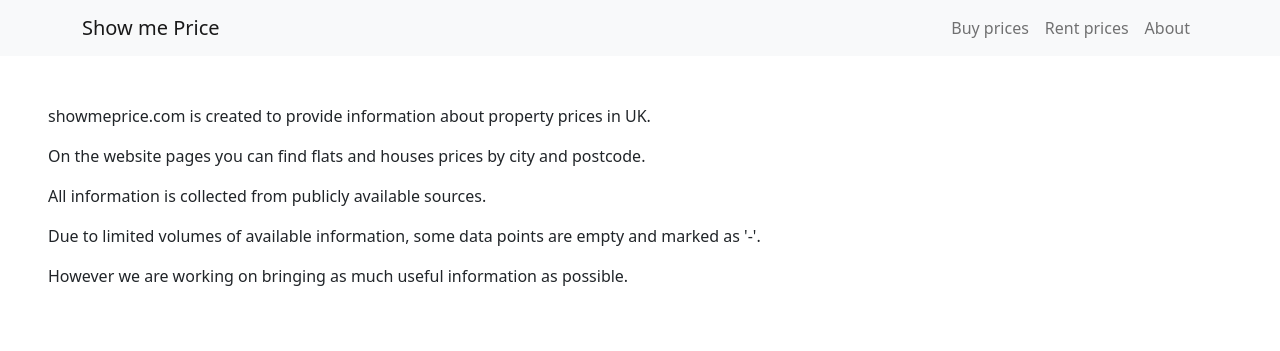
After one commit to dzianissokalau/showmeprice, a Flask app: page /about in a window 1280 px wide. The commit adds this page. Shown: the top 351 px of the page. Run offline with Flask 2, Linux system fonts and the light colour scheme; parts of the project's set-up code (start-up, migrations or seed data) failed here and were passed over.

Commit message:
add about page

```diff
--- a/__init__.py
+++ b/__init__.py
@@ -36,8 +36,12 @@
     return render_template('404.html'), 404
 
 
+@app.route('/about')
+def about():
+    return render_template('about.html')
+
+
 @app.route('/sitemap', methods=['GET'])
-@app.route('/sitemap/', methods=['GET'])
 @app.route('/sitemap.xml', methods=['GET'])
 def sitemap():
     link = 'http://showmeprice.com'
--- /dev/null
+++ b/templates/about.html
@@ -0,0 +1,10 @@
+{% extends "base.html" %}
+{% block content %}
+    <section class="p-5">
+        <p>showmeprice.com is created to provide information about property prices in UK.</p>
+        <p>On the website pages you can find flats and houses prices by city and postcode.</p>
+        <p>All information is collected from publicly available sources.</p>
+        <p>Due to limited volumes of available information, some data points are empty and marked as '-'.</p>
+        <p>However we are working on bringing as much useful information as possible.</p>
+    </section>
+{% endblock %}
--- a/templates/base.html
+++ b/templates/base.html
@@ -24,7 +24,7 @@
                         <a href="/rent/uk" class="nav-link">Rent prices</a>
                     </li>
                     <li class="nav-item">
-                        <a href="#" class="nav-link">Calculator</a>
+                        <a href="/about" class="nav-link">About</a>
                     </li>
                 </ul>
             </div>
```
